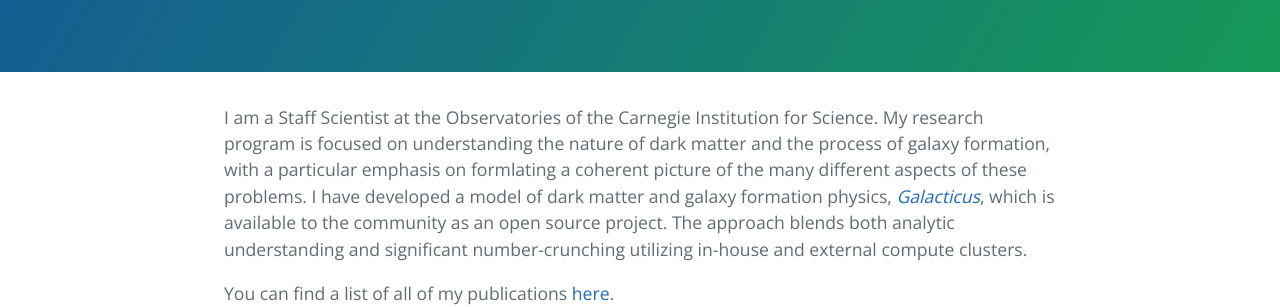
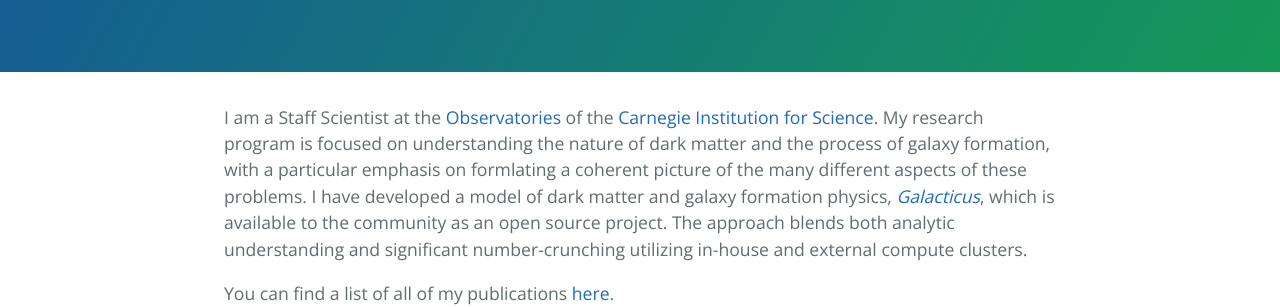
Before and after one commit to abensonca/abensonca.github.io, a Jekyll site: the page built from index.md, in a window 1280 px wide. Shown: the part 245-552 px from the top of the page. Built offline with Jekyll 4.4.1, drawn with Linux system fonts in a browser that asks for light colours; some of the changed lines change nothing that is shown.

Commit message:
Add links

```diff
--- a/index.md
+++ b/index.md
@@ -2,9 +2,10 @@
 layout: default
 ---
 
-I am a Staff Scientist at the Observatories of the Carnegie Institution for Science. My research program is focused on
-understanding the nature of dark matter and the process of galaxy formation, with a particular emphasis on formlating a coherent
-picture of the many different aspects of these problems. I have developed a model of dark matter and galaxy formation physics,
+I am a Staff Scientist at the [Observatories](https://obs.carnegiescience.edu/) of the [Carnegie Institution for
+Science](https://carnegiescience.edu/). My research program is focused on understanding the nature of dark matter and the process
+of galaxy formation, with a particular emphasis on formlating a coherent picture of the many different aspects of these
+problems. I have developed a model of dark matter and galaxy formation physics,
 [_Galacticus_](https://github.com/galacticusorg/galacticus/wiki), which is available to the community as an open source
 project. The approach blends both analytic understanding and significant number-crunching utilizing in-house and external compute
 clusters.
```
